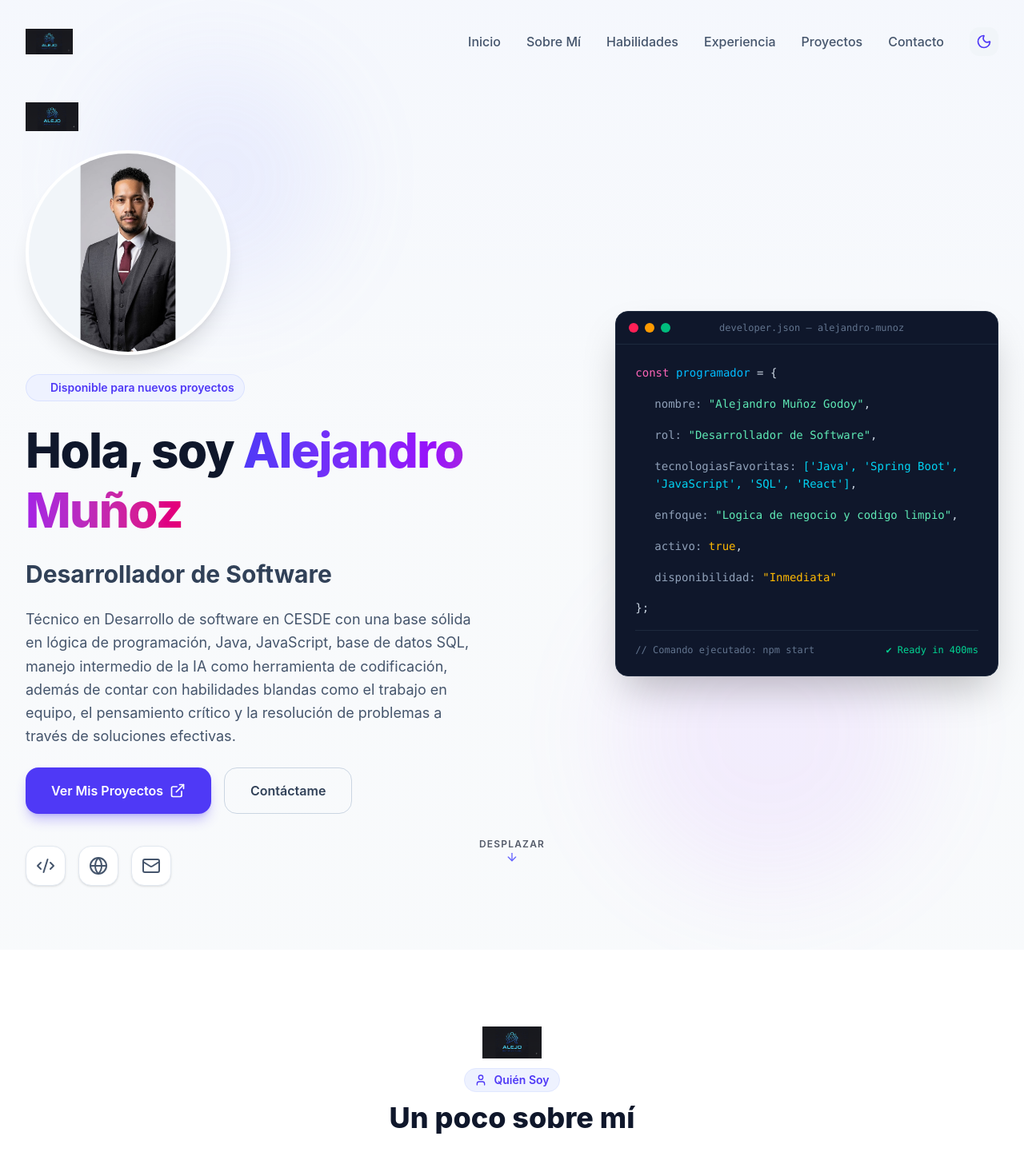
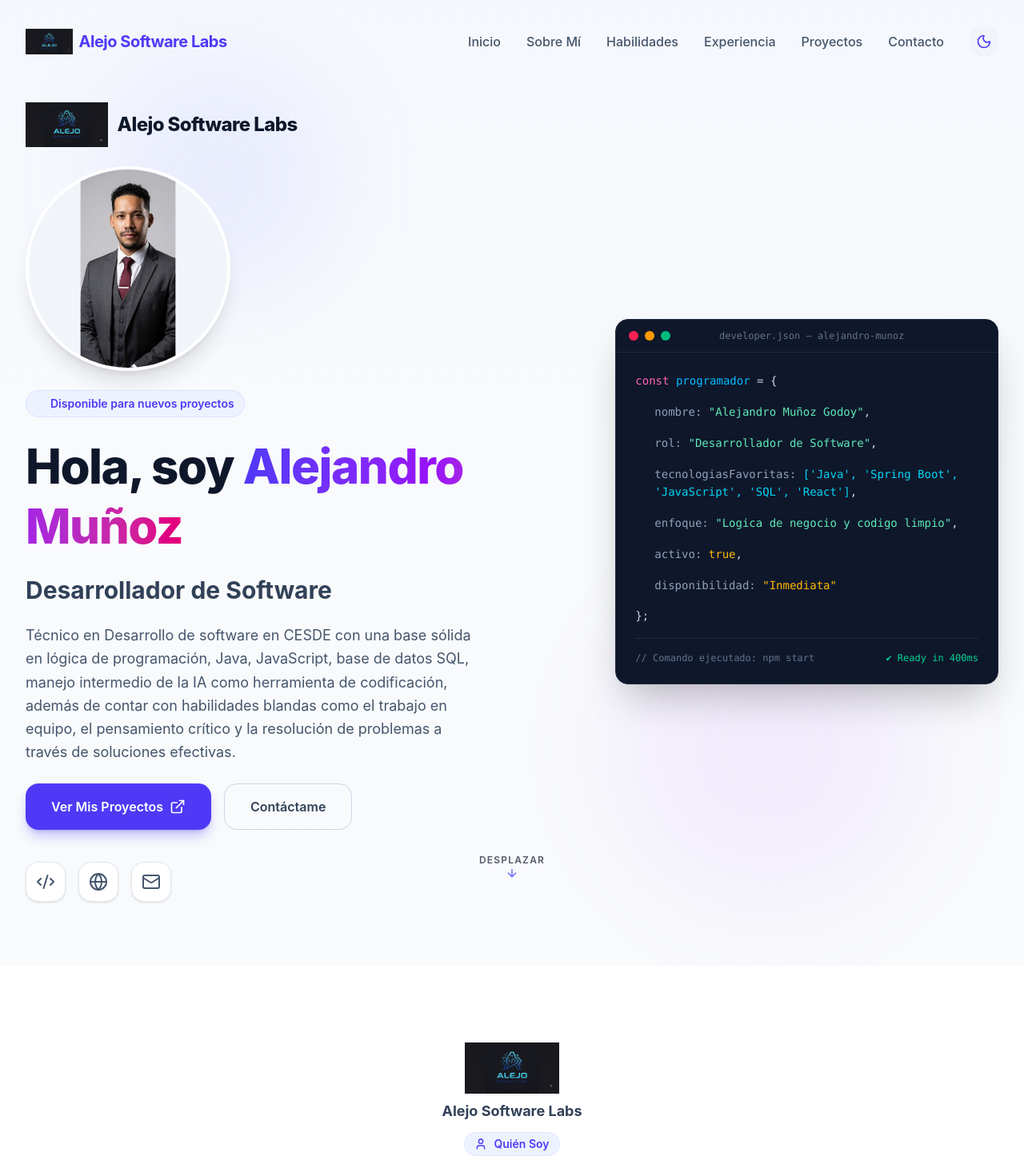
Before and after one commit to alejo-software-lab/hoja-de-vida-react, a React (Vite) app: page / in a window 1280 px wide. Shown: the top 1461 px of the page at 80% size. Built offline with nearby package versions, Linux system fonts and the light colour scheme.

Commit message:
Muestra nombre 'Alejo Software Labs' junto al logo en Navbar, Footer, Hero y About

```diff
--- a/src/components/About.jsx
+++ b/src/components/About.jsx
@@ -14,12 +14,15 @@ const About = () => {
 
         {/* Section Header */}
         <div className="text-center max-w-3xl mx-auto mb-16">
-          <div className="flex justify-center mb-3">
+          <div className="flex flex-col items-center gap-2 mb-3">
             <img
               src="/logo.png"
-              alt="Alejandro Muñoz"
-              className="h-10 w-auto"
+              alt="Alejo Software Labs"
+              className="h-16 w-auto"
             />
+            <span className="text-lg font-bold text-slate-700 dark:text-slate-300">
+              Alejo Software Labs
+            </span>
           </div>
           <div className="inline-flex items-center gap-2 px-3 py-1 rounded-full bg-indigo-50 dark:bg-indigo-950/40 border border-indigo-100 dark:border-indigo-900/55 text-indigo-600 dark:text-indigo-400 text-sm font-semibold mb-3">
             <User className="w-4 h-4" />
--- a/src/components/Footer.jsx
+++ b/src/components/Footer.jsx
@@ -14,9 +14,12 @@ const Footer = () => {
           <div className="flex items-center gap-2">
             <img
               src="/logo.png"
-              alt="Alejandro Muñoz"
+              alt="Alejo Software Labs"
               className="h-8 w-auto"
             />
+            <span className="font-bold text-xl text-indigo-600 dark:text-indigo-400">
+              Alejo Software Labs
+            </span>
           </div>
 
           {/* Quick Navigation Footer */}
--- a/src/components/Hero.jsx
+++ b/src/components/Hero.jsx
@@ -19,12 +19,15 @@ const Hero = () => {
           {/* Left Column - Info */}
            <div className="lg:col-span-7 flex flex-col items-center lg:items-start text-center lg:text-left space-y-6">
              {/* Marca */}
-             <div className="flex items-center gap-2">
+             <div className="flex items-center gap-3">
                <img
                  src="/logo.png"
-                 alt="Alejandro Muñoz"
-                 className="h-9 w-auto"
+                 alt="Alejo Software Labs"
+                 className="h-14 w-auto"
                />
+               <span className="text-2xl font-extrabold tracking-tight text-slate-900 dark:text-white">
+                 Alejo Software Labs
+               </span>
              </div>
 
              {/* Foto de perfil */}
--- a/src/components/Navbar.jsx
+++ b/src/components/Navbar.jsx
@@ -35,16 +35,19 @@ const Navbar = ({ darkMode, setDarkMode }) => {
     }`}>
       <div className="max-w-7xl mx-auto px-4 sm:px-6 lg:px-8">
         <div className="flex items-center justify-between h-16">
-          {/* Logo */}
-          <div className="flex-shrink-0 flex items-center gap-2">
-              <a href="#inicio" className="flex items-center gap-2 group">
+           {/* Logo */}
+           <div className="flex-shrink-0 flex items-center gap-2">
+               <a href="#inicio" className="flex items-center gap-2 group">
                  <img
                    src="/logo.png"
-                   alt="Alejandro Muñoz"
+                   alt="Alejo Software Labs"
                    className="h-8 w-auto"
                  />
-              </a>
-          </div>
+                 <span className="font-bold text-xl tracking-tight text-indigo-600 dark:text-indigo-400">
+                   Alejo Software Labs
+                 </span>
+               </a>
+           </div>
 
           {/* Desktop Nav Links */}
           <div className="hidden md:flex items-center space-x-8">
```
